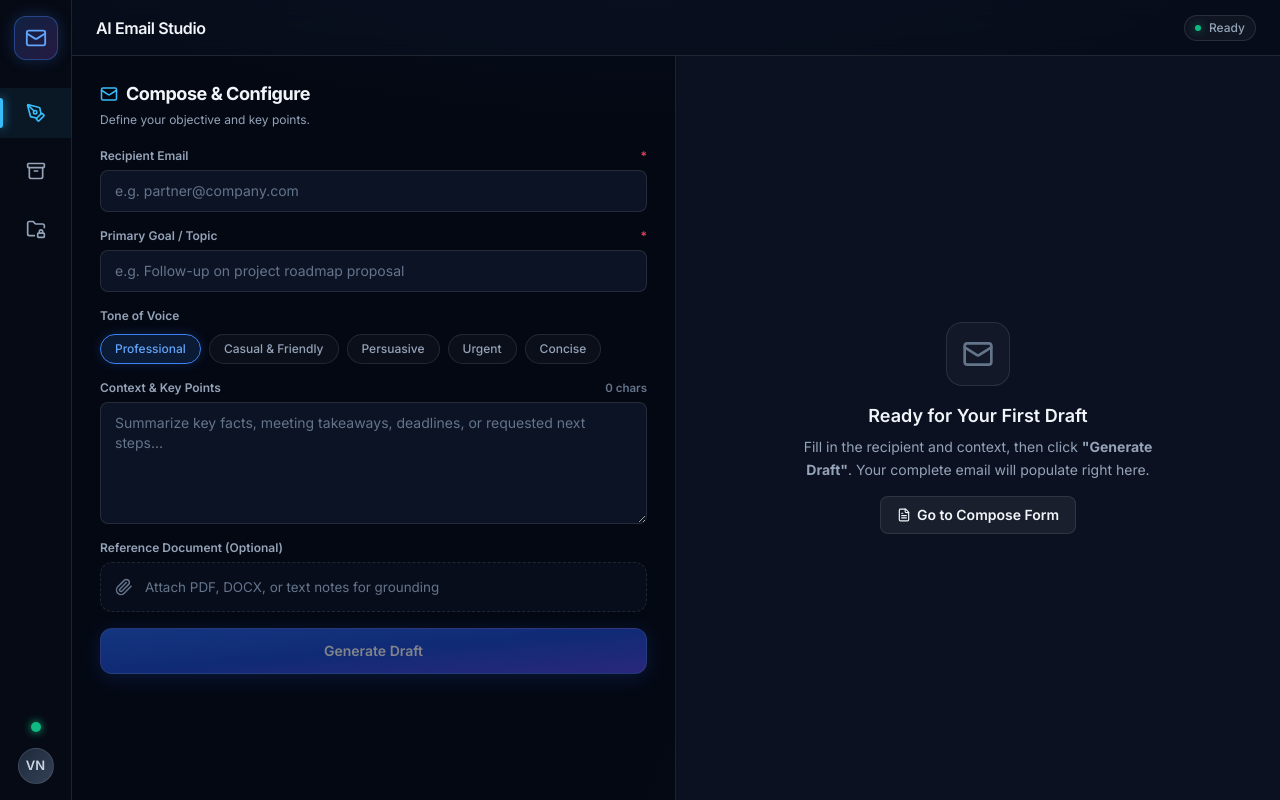
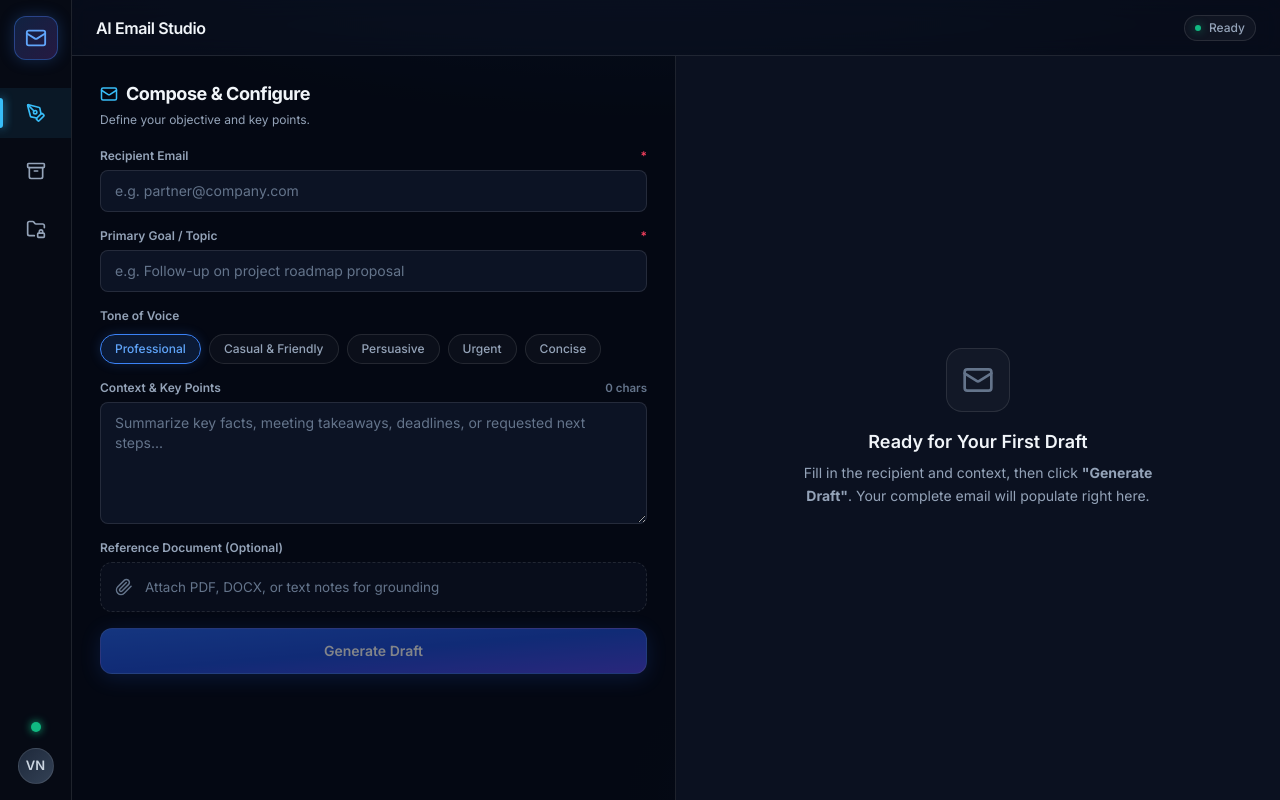
Before and after one commit to Vaibhavnegi41/Your-Mail-Assistant, a Next.js app in the folder frontend/: page / in a window 1280 px wide. Built offline with nearby package versions, Linux system fonts and the light colour scheme; no server answers.

Commit message:
"fix : modal issues"

```diff
--- a/frontend/src/app/page.tsx
+++ b/frontend/src/app/page.tsx
@@ -522,14 +522,6 @@ export default function Home() {
                       Fill in the recipient and context, then click <strong>"Generate Draft"</strong>.
                       Your complete email will populate right here.
                     </p>
-                    <button
-                      type="button"
-                      className="btn-canvas-secondary mobile-only-btn"
-                      onClick={() => setComposerSubTab('form')}
-                      style={{ marginTop: 14 }}
-                    >
-                      <FileText size={14} /> Go to Compose Form
-                    </button>
                   </div>
                 ) : (
                   /* Active Email Canvas */
```
